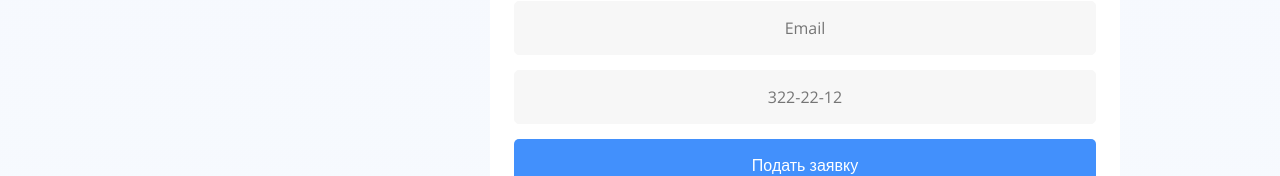
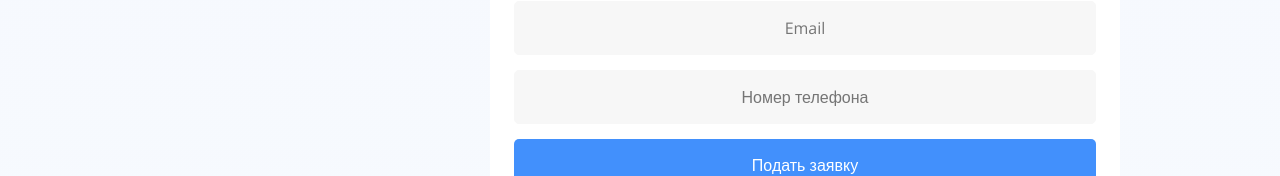
Before and after one commit to Viktror-INC/gazInvest, a Next.js app: page / in a window 1280 px wide. Shown: the part 519-695 px from the top of the page. Built offline with nearby package versions, Linux system fonts and the light colour scheme; no server answers.

Commit message:
upd
Number and video

```diff
--- a/components/MainFrom/MainForm.tsx
+++ b/components/MainFrom/MainForm.tsx
@@ -181,7 +181,7 @@ export default function MainForm(props: TMainForm) {
         type="text"
         value={fullPhone}
         required={true}
-        placeholder="322-22-12"
+        placeholder="Номер телефона"
         name={'fullPhone'}
         maxLength={12}
         onBlur={onBlur}
```
Also changed, not shown: pages/index.tsx (+2 -6 lines), 1 other file (tests, documents, lock files or other folders).
